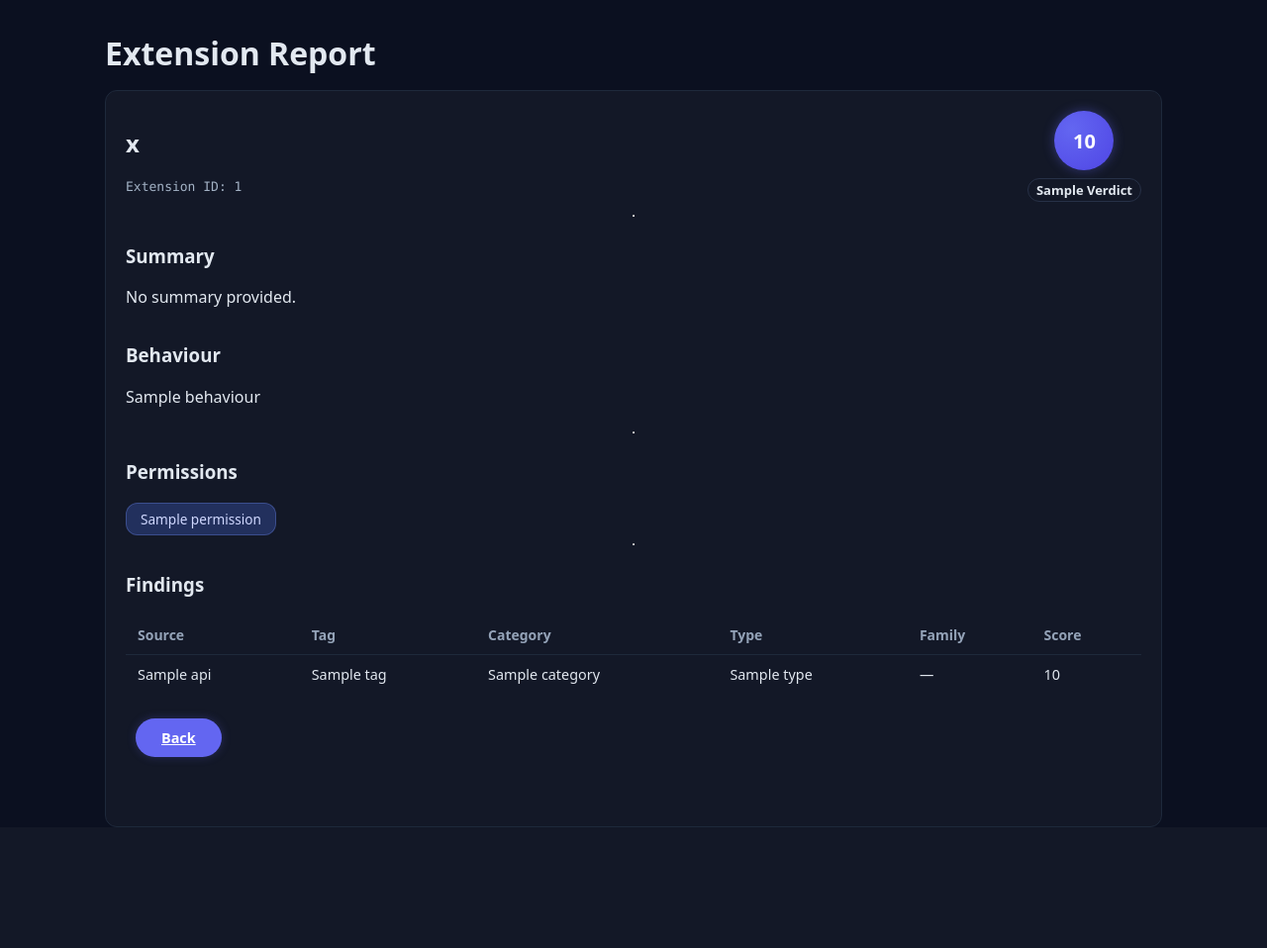
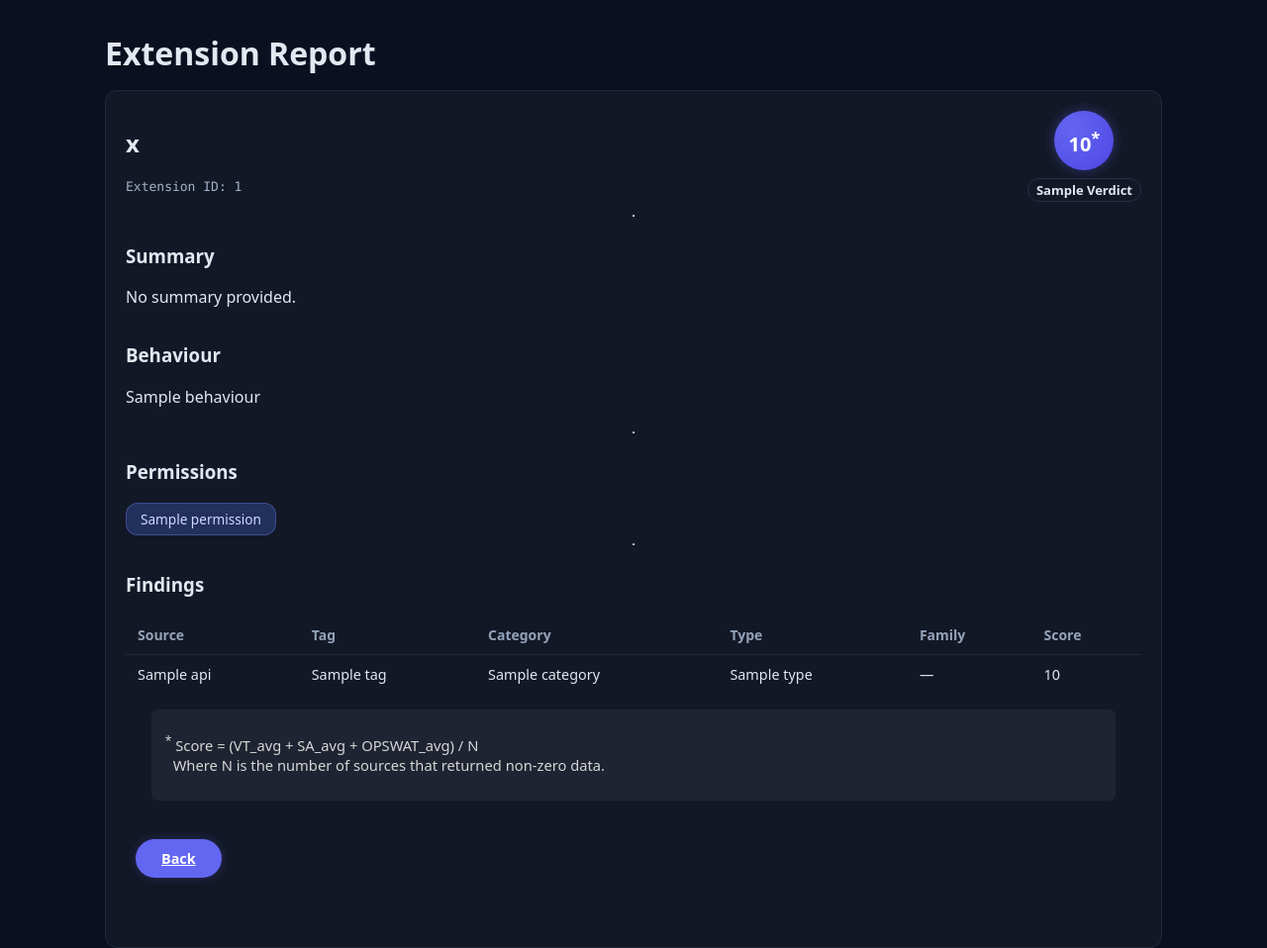
Before and after one commit to kevanoovitch/DV1512-CETRA-Codebase, a Django app: template app/templates/result.html in a window 1280 px wide. Shown: the part 57-1015 px from the top of the page at 99% size. Before the commit the page ends 893 px from the top, so only its background shows below. Run offline with Django 5.2, Linux system fonts and the light colour scheme; the template is opened without the code that fills it: most values are stand-ins (such as "Sample title", 1, 10 or a date in 2020).

Commit message:
*added to explain score in report

```diff
--- a/app/static/css/site.css
+++ b/app/static/css/site.css
@@ -638,7 +638,7 @@ input[type="text"]:focus {
 
 .report-footer {
     display: flex;
-    justify-content: flex-start;  /* <-- flytta till vänster */
+    justify-content: flex-start;
     padding-left: 10px;
     margin-top: 25px;
 }
@@ -648,3 +648,24 @@ input[type="text"]:focus {
     padding: 10px 26px;
     font-size: 0.9rem;
 }
+
+.score-footnote {
+    margin-top: 16px;
+    margin-bottom: 14px;
+    padding: 10px 14px;
+    background: rgba(255, 255, 255, 0.05);
+    border-radius: 6px;
+
+    font-size: 0.92rem;
+    line-height: 1.35;
+    color: #d6d6d6;
+
+    width: 95%;
+    margin-left: auto;
+    margin-right: auto;
+}
+
+.footnote-indent {
+    margin-left: 8px;
+    display: inline-block;
+}
--- a/app/templates/result.html
+++ b/app/templates/result.html
@@ -15,7 +15,7 @@
 
     <div class="report-score">
       <div class="score-circle">
-        <span class="score-value">{{ report.score }}</span>
+        <span class="score-value">{{ report.score }}<sup>*</sup></span>
       </div>
       <div class="verdict {{ report.verdict|lower }}">
         {{ report.verdict }}
@@ -92,6 +92,15 @@
     {% endif %}
   </div>
 
+  <div class="score-footnote">
+    <p>
+      <sup>*</sup> Score = (VT_avg + SA_avg + OPSWAT_avg) / N<br>
+      <span class="footnote-indent">
+          Where N is the number of sources that returned non-zero data.
+      </span>
+    </p>
+  </div>
+
   <!-- BACK BUTTON INSIDE THE CARD -->
   <div class="report-footer">
     <a href="/history/" class="btn-pill btn-accent back-button">Back</a>
```
